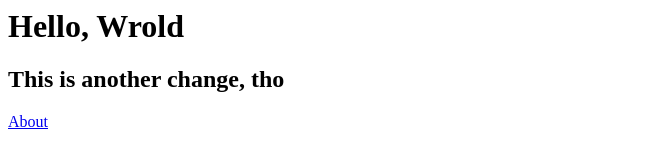
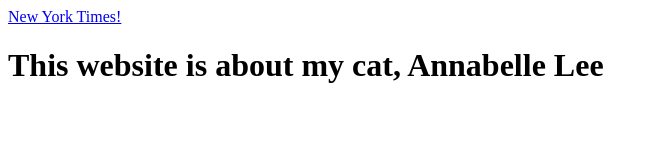
Before and after one commit to mottaquikarim/my_first_webpage, a plain HTML site: page index.html in a window 1280 px wide. Shown: the whole page, without its empty margins (0-658 px from the left). Drawn offline with Linux system fonts and the light colour scheme.

Commit message:
Add files via upload

```diff
--- a/index.html
+++ b/index.html
@@ -1,5 +1,44 @@
-<h1>Hello, Wrold</h1>
+<!doctype html>
+<html>
+	<head>
+		<meta property="og:title" content="Some random inferior cat" />
+		<meta property="og:image" content="https://d4n5pyzr6ibrc.cloudfront.net/media/27FB7F0C-9885-42A6-9E0C19C35242B5AC/4785B1C2-8734-405D-96DC23A6A32F256B/thul-90efb785-97af-5e51-94cf-503fc81b6940.jpg" />
 
-<h2>This is another change, tho</h2>
+	</head>
+	<body>
+		<a href="https://www.nyt.com">New York Times!</a>
+		<!-- LOOK MA, this is an html comment -->
+		<!-- Comments are ignored by the browser and by search engines -->
+		<!--
+			 Comments
+			 	can
+			 		also
+			 			be
+			 				multilined
+			 					...LOL
+		 -->
+		 <!-- <tag>you can put content within tags</tag> -->
+		 <!-- <tag>
+		 			<tag2>tags can be nested too</tag2>
+			  </tag>
+		  -->
+		<h1>This website is about my cat, Annabelle Lee</h1>
+	</body>
+</html>
 
-<a href="about.html">About</a>
+<!--
+
+ALL HTML TAGS WILL LOOK LIKE THIS, fam
+
+<!doctype html> ...this tells the browser to parse the upcoming html code against the html5 spec
+<html>
+	<head>
+		...everything here is metadata and info ABOUT the website...
+	</head>
+	<body>
+		...everthing here are things that the USER (ie: person browsing your site)
+			can see or interact with...
+	</body>
+</html>
+
+ -->
```
